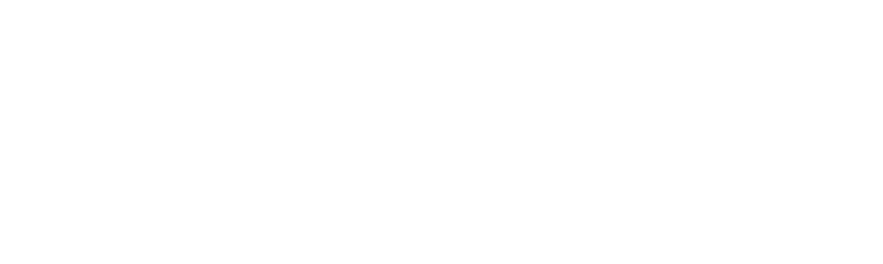
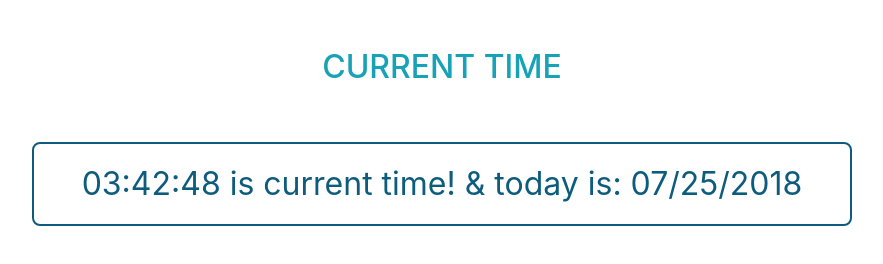
Before and after one commit to yukijina/week12exercise, a plain HTML site: page index.html in a window 1280 px wide. Shown: the whole page, without its empty margins (183-1066 px from the left). Drawn offline with nearby package versions, Linux system fonts and the light colour scheme.

Commit message:
setTime and css update

```diff
--- a/css/main.css
+++ b/css/main.css
@@ -3,3 +3,12 @@
   padding: 0;
   box-sizing: border-box;
 }
+
+#time {
+  font-size: 2rem;
+  border: 2px solid #000;
+  border-color: rgb(14, 92, 125);
+  color: rgb(14, 92, 125);
+  padding: 1rem 3rem;
+  border-radius: 8px;
+}
--- a/index.html
+++ b/index.html
@@ -15,10 +15,13 @@
 		<link rel="stylesheet" href="css/main.css">
 	</head>
 	<body>
-		<div class="container">
-			<div class="row">
-				<p id="time"></p>
-			</div>
+		<div class="container my-5">
+			<div class="row col-12 justify-content-center my-5">
+				<h2 class="text-info">CURRENT TIME</h2>
+	  	</div>
+		  <div class="row col-12 justify-content-center">
+		  	<p id="time"></p>
+		  </div>
 		</div>
 
 
--- a/js/main.js
+++ b/js/main.js
@@ -25,6 +25,7 @@ function wholedate() {
   return d + " | " + hr + " | " + m + " end";
 };
 
+var t = document.getElementById('time');
 
 //No.8 hh:mm:ss format
 function currentTime() {
@@ -35,6 +36,8 @@ function currentTime() {
   var month = now.getMonth();
   var day = now.getDate();
   var year = now.getFullYear();
+
+
 
   //add 1 to number of Month (because month is displayed by index eg. 0=January)
    function addOne(time) {
@@ -52,11 +55,20 @@ function currentTime() {
     } else {
       return time
     }
-  }  myHr = addZero(hr)
+  }
+    myHr = addZero(hr)
      myM = addZero(m)
      myS = addZero(s)
      myDay = addZero(day)
      newMonth = addZero(myMonth)
 
-    return myHr + ":" + myM + ":" + myS + "  is current time!" + " & today is: " + newMonth + "/" + myDay + "/" + year;
+     return myHr + ":" + myM + ":" + myS + "  is current time!" + " & today is: " + newMonth + "/" + myDay + "/" + year;
 };
+
+
+//No.11 show current time in p element
+// t.textContent = currentTime()
+//No.12 setTimeout. it displayed in 1sec
+  setTimeout(function(){
+    t.textContent = currentTime()
+  }, 1000)
```
